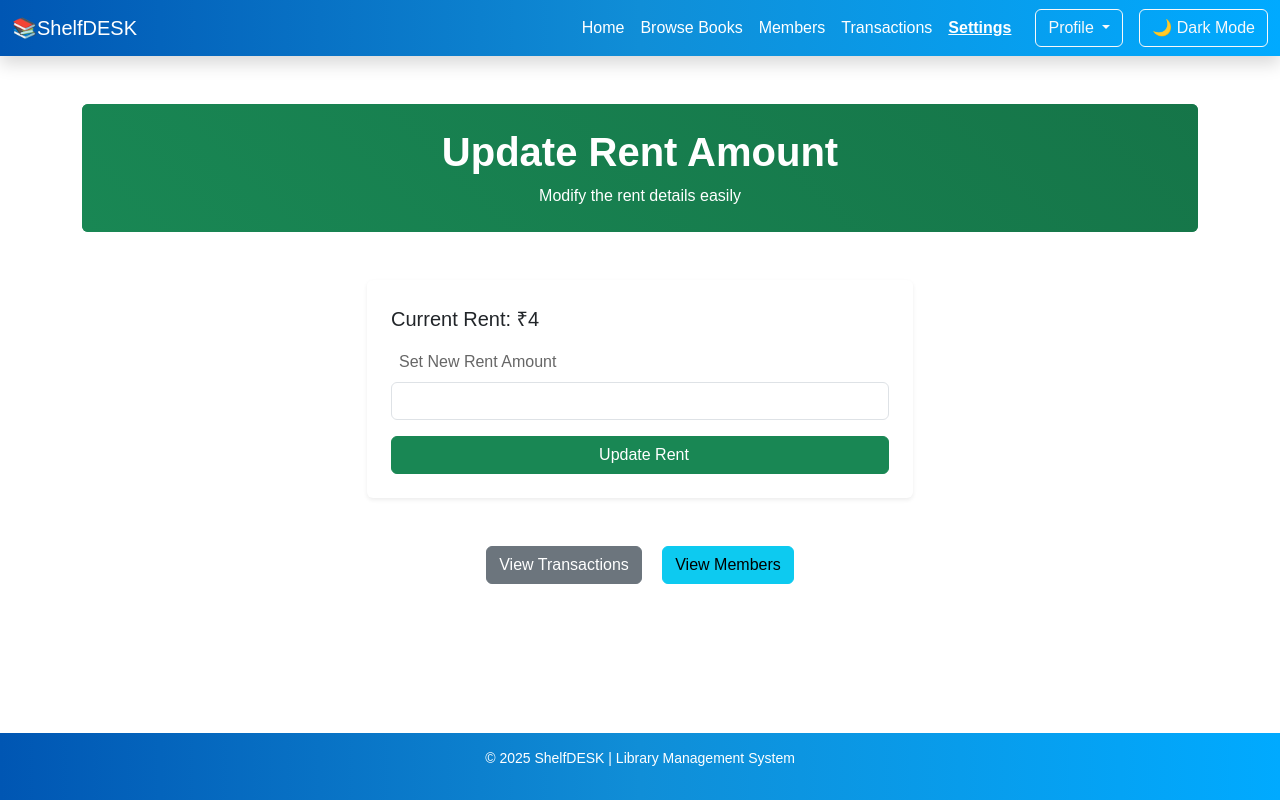
After one commit to amankumarkc/LMS_Flask, a Flask app: page /settings in a window 1280 px wide. The commit adds this page. Run offline with Flask 2, Linux system fonts and the light colour scheme; parts of the project's set-up code (start-up, migrations or seed data) failed here and were passed over; some libraries are stand-ins or nearby versions.

Commit message:
dynamic rent functionality

```diff
--- a/app.py
+++ b/app.py
@@ -1,5 +1,10 @@
-from flask import Flask, render_template
+from flask import Flask, render_template, jsonify, request
 from routes import book, member, transaction
+import json
+import os
+
+CONFIG_FILE = "rent.json"
+
 
 app = Flask(__name__)
 
@@ -8,9 +13,61 @@ app.register_blueprint(book.bp)
 app.register_blueprint(member.bp)
 app.register_blueprint(transaction.bp)
 
+
+
 @app.route('/')
 def home():
     return render_template("home.html")
 
+
+
+# CONFIG_FILE = "rent.json"
+
+def get_rent():
+    with open(CONFIG_FILE, "r") as f:
+        config = json.load(f)
+    return config.get("rent_amount", 40)  # Default to 40
+
+@app.route('/update-rent', methods=['POST'])
+def update_rent():
+    try:
+        # Get the new rent amount from the form data
+        new_rent = int(request.form['rent_amount'])
+
+        # Read the existing configuration from the JSON file
+        with open(CONFIG_FILE, "r") as f:
+            config = json.load(f)
+
+        # Update the rent amount in the config
+        config["rent_amount"] = new_rent
+
+        # Write the updated configuration back to the JSON file
+        with open(CONFIG_FILE, "w") as f:
+            json.dump(config, f)
+
+        return jsonify({"success": True, "message": f"Rent updated to ₹{new_rent}"}), 200
+
+    except Exception as e:
+        return jsonify({"success": False, "message": f"Error: {str(e)}"}), 500
+
+
+
+@app.route('/settings', methods=['GET'])
+def settings():
+    try:
+        # Read the current rent from the config file
+        with open(CONFIG_FILE, "r") as f:
+            config = json.load(f)
+
+        # Get the current rent amount, default to 40 if not set
+        current_rent = config.get("rent_amount", 40)
+
+        return render_template('settings.html', current_rent=current_rent)
+
+    except Exception as e:
+        return jsonify({"success": False, "message": f"Error: {str(e)}"}), 500
+
+
+
 if __name__ == '__main__':
     app.run(debug=True)
--- /dev/null
+++ b/rent.json
@@ -0,0 +1 @@
+{"rent_amount": 4}
--- a/routes/transaction.py
+++ b/routes/transaction.py
@@ -3,12 +3,12 @@ from weasyprint import HTML
 from models import Transaction, Member, Book
 from datetime import datetime, date, timedelta
 from flask import Blueprint, render_template, request, jsonify, Response, make_response
-
 from io import StringIO
 from books_api import generate_arn
+import json
 
 bp = Blueprint('transaction', __name__, url_prefix='/transaction')
-
+CONFIG_FILE = "LMS_Flask/rent.json"
 @bp.route('/list')
 def transactions():
     all_transactions = Transaction.select().join(Member).switch(Transaction).join(Book)
@@ -110,7 +110,7 @@ def create_transaction():
                 issue_date=issue_date,
                 due_date=due_date,
                 status='issued',
-                rent_fee=40
+                rent_fee=get_rent()
             )
 
             # Update book stock and member debt
@@ -200,3 +200,9 @@ def return_transaction(transaction_id):
         member.save()
 
     return jsonify({"success": True, "invoice_id": transaction.invoice_id})
+
+
+def get_rent():
+    with open(CONFIG_FILE, "r") as f:
+        config = json.load(f)
+    return config.get("rent_amount", 40)  # Default to 40
--- a/templates/base.html
+++ b/templates/base.html
@@ -94,6 +94,7 @@
                     <li class="nav-item"><a class="nav-link" href="/book/list" id="browse-link">Browse Books</a></li>
                     <li class="nav-item"><a class="nav-link" href="/member/list" id="account-link">Members</a></li>
                     <li class="nav-item"><a class="nav-link" href="/transaction/list" id="account-link">Transactions</a></li>
+                    <li class="nav-item"><a class="nav-link" href="/settings" id="account-link">Settings</a></li>
                 </ul>
 
                 <!-- Profile Dropdown -->
--- /dev/null
+++ b/templates/settings.html
@@ -0,0 +1,142 @@
+{% extends "base.html" %}
+
+{% block body %}
+<div class="container py-5">
+    <!-- Page Header with Hero Section -->
+    <div class="card bg-success text-white mb-5 border-0 overflow-hidden">
+        <div class="card-body position-relative py-4">
+            <div class="position-absolute top-0 start-0 w-100 h-100" style="background: linear-gradient(45deg, #198754, #157347); opacity: 0.9;"></div>
+            <div class="position-relative text-center">
+                <h1 class="fw-bold mb-2">Update Rent Amount</h1>
+                <p class="mb-0">Modify the rent details easily</p>
+            </div>
+        </div>
+    </div>
+
+    <!-- Rent Update Form Section -->
+    <div class="row justify-content-center mb-5">
+        <div class="col-lg-6">
+            <div class="card border-0 shadow-sm hover-card">
+                <div class="card-body p-4">
+                    <p class="lead">Current Rent: <strong>₹{{ current_rent }}</strong></p>
+                    <form id="rentForm" class="needs-validation" novalidate>
+                        <div class="mb-3">
+                            <label for="rent_amount" class="form-label">
+                                <i class="bi bi-currency-rupee me-2"></i>Set New Rent Amount
+                            </label>
+                            <input type="number" class="form-control" id="rent_amount" name="rent_amount" required>
+                        </div>
+                        <button type="submit" class="btn btn-success w-100">
+                            <i class="bi bi-check-circle me-2"></i>Update Rent
+                        </button>
+                    </form>
+                </div>
+            </div>
+        </div>
+    </div>
+
+    <div class="row justify-content-center mt-4">
+        <div class="col-lg-10 text-center">
+            <a href="{{ url_for('transaction.transactions') }}" class="btn btn-secondary mx-2">
+                View Transactions
+            </a>
+            <a href="{{ url_for('member.members') }}" class="btn btn-info mx-2">
+                View Members
+            </a>
+        </div>
+    </div>
+    </div>
+
+</div>
+
+
+
+
+<style>
+    .hover-card {
+        transition: transform 0.3s ease, box-shadow 0.3s ease;
+    }
+
+    .hover-card:hover {
+        transform: translateY(-5px);
+        box-shadow: 0 0.5rem 1rem rgba(0, 0, 0, 0.15) !important;
+    }
+
+    .form-label {
+        font-weight: 500;
+        color: #666;
+    }
+</style>
+
+<script src="https://cdn.jsdelivr.net/npm/sweetalert2@11"></script>
+
+<script>
+   document.getElementById('rentForm').addEventListener('submit', async function(event) {
+    event.preventDefault();
+
+    const formData = new FormData(this);
+    const submitButton = event.target.querySelector('button[type="submit"]');
+    const originalContent = submitButton.innerHTML;
+
+    // Show loading state
+    submitButton.innerHTML = '<span class="spinner-border spinner-border-sm me-2"></span>Updating...';
+    submitButton.disabled = true;
+
+    try {
+        const response = await fetch('/update-rent', {
+            method: 'POST',
+            body: formData
+        });
+
+        const data = await response.json();
+
+        if (data.success) {
+            Swal.fire({
+                title: "Success!",
+                text: data.message,
+                icon: "success",
+                confirmButtonText: "OK",}).then(() => {
+                    location.reload();
+            });
+
+            // Ensure data.new_rent is defined before updating the UI
+            if (data.new_rent !== undefined && data.new_rent !== null) {
+                const rentElement = document.querySelector(".lead strong");
+                if (rentElement) {
+                    rentElement.textContent = `₹${data.new_rent}`;
+                }
+            } else {
+                console.error("Error: new_rent is undefined in the API response.");
+            }
+
+        } else {
+            Swal.fire({
+                title: "Error!",
+                text: data.message || "Something went wrong!",
+                icon: "error",
+                confirmButtonText: "Try Again"
+            });
+        }
+
+    } catch (error) {
+        console.error('Fetch Error:', error);
+        Swal.fire({
+            title: "Error!",
+            text: "An error occurred while updating the rent.",
+            icon: "error",
+            confirmButtonText: "Try Again"
+        });
+
+    } finally {
+        // Restore the button state
+        submitButton.innerHTML = originalContent;
+        submitButton.disabled = false;
+    }
+});
+
+
+
+
+
+</script>
+{% endblock %}
--- a/templates/transactions.html
+++ b/templates/transactions.html
@@ -11,7 +11,7 @@
         <!-- Filter Dropdowns -->
         <div class="d-flex">
             <select id="filterStatus" class="form-select mx-2">
-                <option value="">All Statuses</option>
+                <option value="">All</option>
                 <option value="issued">Issued</option>
                 <option value="returned">Returned</option>
             </select>
```
